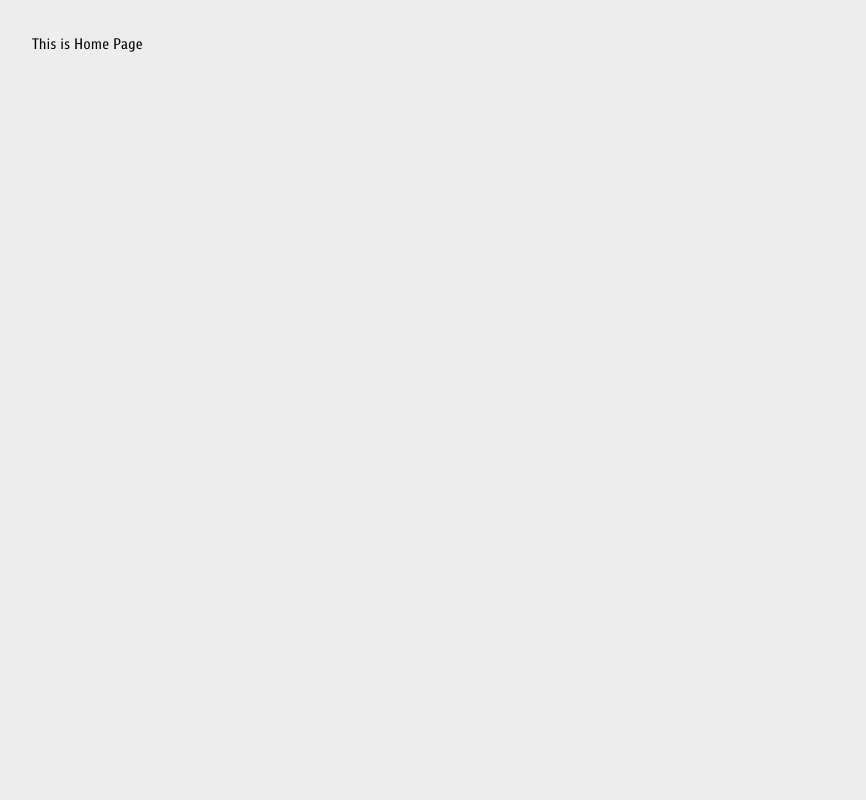
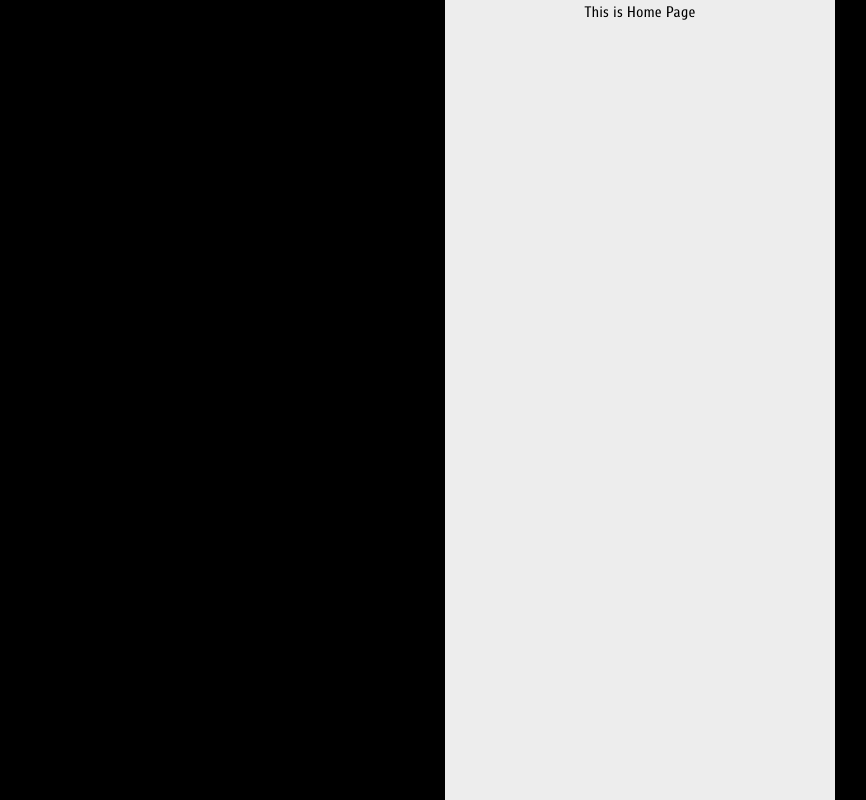
Before and after one commit to BadLuckZ/Test-Quick-A-Mobile, a Next.js app: page / in a window 1280 px wide. Shown: the whole page, without its empty margins (0-866 px from the left). Built offline with nearby package versions, Linux system fonts and the light colour scheme.

Commit message:
chore: setting 390px width screen

```diff
--- a/app/globals.css
+++ b/app/globals.css
@@ -58,6 +58,9 @@
   --color-primary: #e26385;
   --color-secondary: #ea87a2;
 
+  --color-foreground: var(--neutral-black);
+  --color-background: var(--neutral-200);
+
   --color-success: #0fba12;
   --color-error: #e61d31;
   --color-warning: #d48200;
@@ -86,7 +89,7 @@
 }
 
 body {
-  background: var(--background);
+  background: var(--neutral-black);
   color: var(--foreground);
   font-family: var(--font-chula-regular);
   margin: 0;
--- a/app/layout.tsx
+++ b/app/layout.tsx
@@ -24,11 +24,12 @@ export default function RootLayout({
   children: React.ReactNode;
 }>) {
   return (
-    <html lang="en">
+    <html lang="en" className="h-full">
       <body
-        className={`${chulaRegularFont.variable} ${chulaBoldFont.variable} antialiased`}
+        className={`${chulaRegularFont.variable} ${chulaBoldFont.variable} antialiased
+          flex items-center justify-center h-full bg-black`}
       >
-        {children}
+        <div className="w-full max-w-[390px] bg-background">{children}</div>
       </body>
     </html>
   );
--- a/app/page.tsx
+++ b/app/page.tsx
@@ -1,3 +1,7 @@
 export default function Home() {
-  return <div className="min-h-screen p-8">This is Home Page</div>;
+  return (
+    <div className="w-full min-h-screen flex justify-center">
+      This is Home Page
+    </div>
+  );
 }
```
